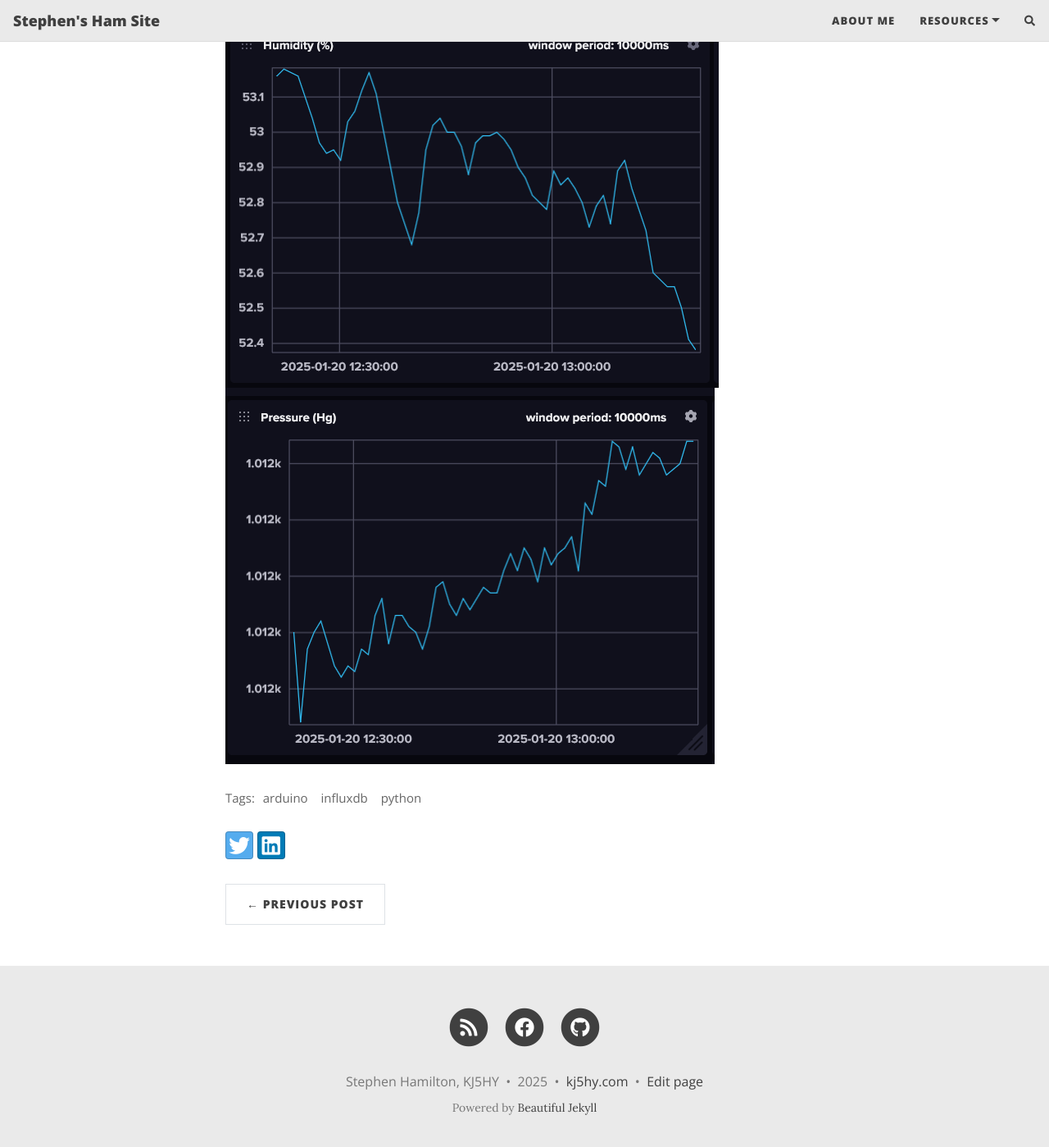
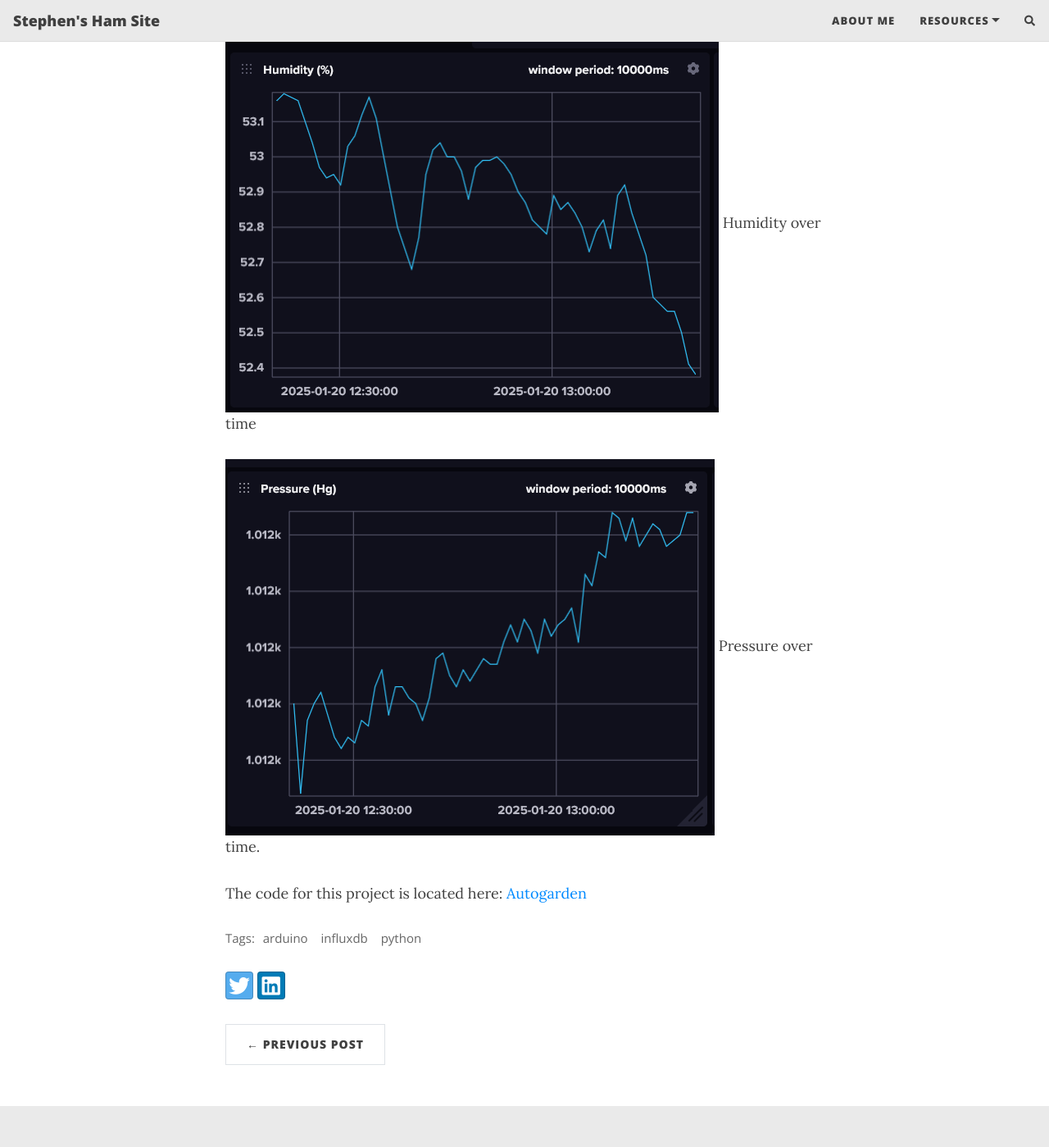
Before and after one commit to sshamilton/sshamilton.github.io, a Jekyll site: the page built from _posts/2025-01-20-automated-garden.md, in a window 1280 px wide and 1400 px high, scrolled down 1239 px. Shown: the whole window at 82% size. Built offline with Jekyll 4.4.1, drawn with Linux system fonts in a browser that asks for light colours; nearby versions of some CDN libraries; comment, search, counter and statistics services are not loaded.

Commit message:
Update 2025-01-20-automated-garden.md

```diff
--- a/_posts/2025-01-20-automated-garden.md
+++ b/_posts/2025-01-20-automated-garden.md
@@ -24,5 +24,12 @@
 what the delay is from when the moisture sensors begin to see the change.
 
 Here are more pictures of the other sensor graphs:
+
 ![Humidity](/assets/img/humidity.png)
+Humidity over time
+
 ![Pressure](/assets/img/pressure.png)
+Pressure over time.
+
+
+The code for this project is located here: [Autogarden](https://github.com/sshamilton/autogarden/tree/main)
```
